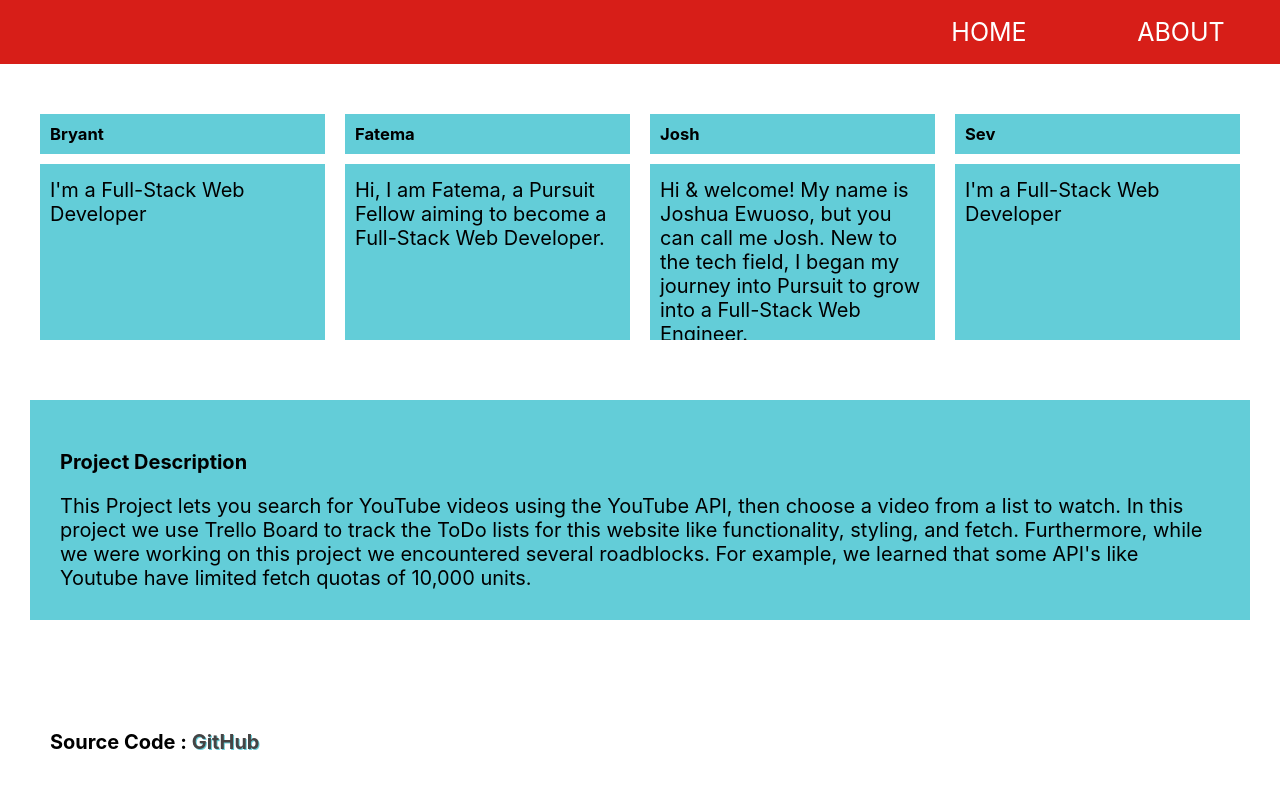
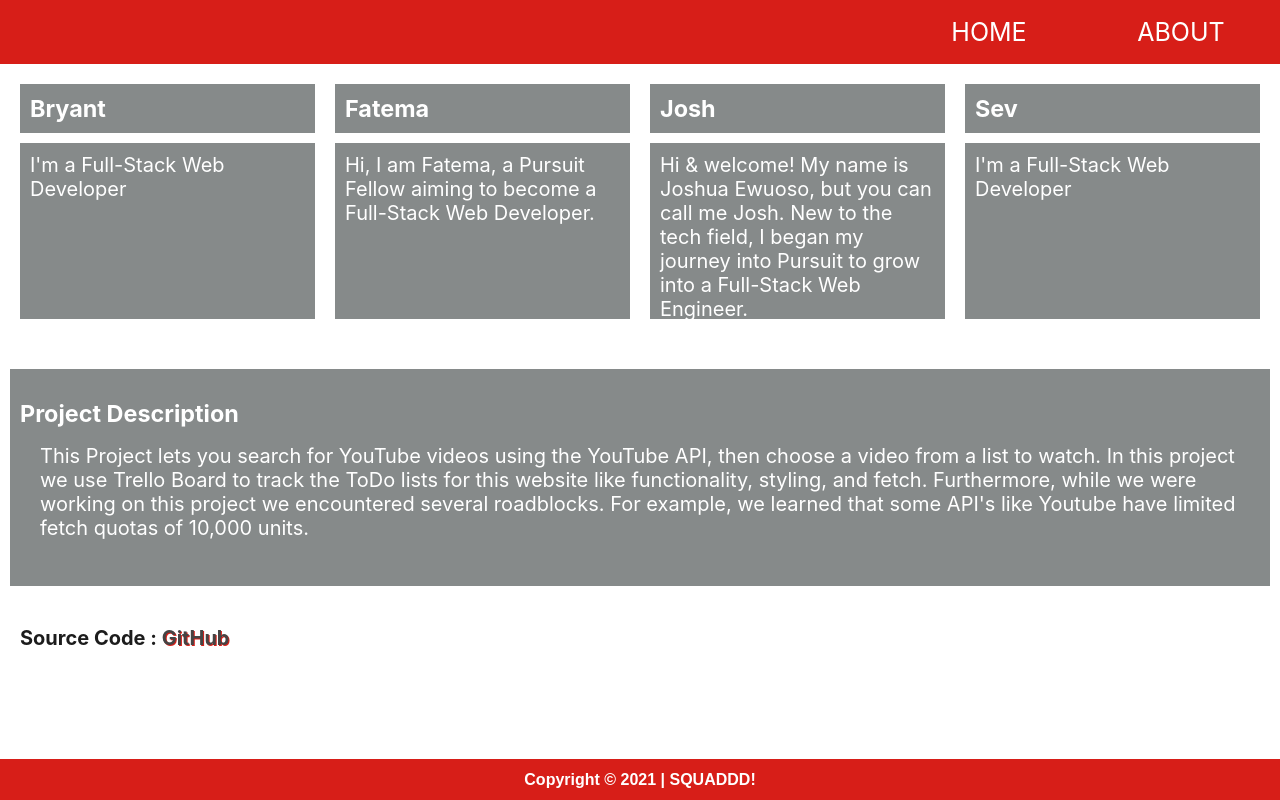
Before and after one commit to FatemaKK/YouTube-React, a React (Create React App) app: page /About in a window 1280 px wide. Built offline with nearby package versions, Linux system fonts and the light colour scheme.

Commit message:
color theme

```diff
--- a/src/App.js
+++ b/src/App.js
@@ -6,7 +6,7 @@ import Home from "./Components/Home";
 import Video from "./Components/Video";
 import NavBar from "./Components/NavBar";
 import StartPage from "./Components/StartPage";
-// import Footer from "./Components/Footer";
+import Footer from "./Components/Footer";
 
 
 class App extends Component {
@@ -20,7 +20,7 @@ class App extends Component {
           <Route path="/Videos/:id" element={<Video />} />
           <Route path="/About" element={<About />} />
         </Routes>
-        {/* <Footer /> */}
+        <Footer />
       </div>
     );
   }
--- a/src/Components/About.css
+++ b/src/Components/About.css
@@ -1,109 +1,102 @@
 .about {
-  height: 80vh;
+  height: 50vh;
   font-family: -apple-system, BlinkMacSystemFont, "Segoe UI", Roboto, Oxygen,
     Ubuntu, Cantarell, "Open Sans", "Helvetica Neue", sans-serif;
   font-size: 20px;
-  padding: 10px;
-  margin: 10px;
+  color: white;
 }
 
 .members {
   display: grid;
   grid-template-columns: repeat(4, 1fr);
   padding: 10px;
-  padding-top: 20px;
-  padding-bottom: 20px;
-  /* background-color: rgb(125, 164, 172); */
 }
 
 .Bryant {
-  background-color: rgb(99, 205, 216);
+  background-color: rgb(134, 138, 138);
   margin: 10px;
   padding: 10px;
 }
 
 .Fatema {
-  background-color: rgb(99, 205, 216);
+  background-color: rgb(134, 138, 138);
   margin: 10px;
   padding: 10px;
 }
 
 .Josh {
-  background-color: rgb(99, 205, 216);
+  background-color: rgb(134, 138, 138);
   margin: 10px;
   padding: 10px;
 }
 
 .Sev {
-  background-color: rgb(99, 205, 216);
+  background-color: rgb(134, 138, 138);
   margin: 10px;
   padding: 10px;
 }
 
 .Bryant:hover {
   box-shadow: 2px 2px 30px rgba(0, 0, 0, 0.2);
-  background-color: rgb(215, 122, 101);
+  background-color: #d71e18;
 }
 
 .Fatema:hover {
   box-shadow: 2px 2px 30px rgba(0, 0, 0, 0.2);
-  background-color: rgb(215, 122, 101);
+  background-color: #d71e18;
 }
 
 .Josh:hover {
   box-shadow: 2px 2px 30px rgba(0, 0, 0, 0.2);
-  background-color: rgb(215, 122, 101);
+  background-color: #d71e18;
 }
 
 .Sev:hover {
   box-shadow: 2px 2px 30px rgba(0, 0, 0, 0.2);
-  background-color: rgb(215, 122, 101);
+  background-color: #d71e18;
 }
 
 .project {
-  padding-top: 30px;
-  padding-bottom: 30px;
   padding: 30px 10px 30px 10px;
   margin: 30px 10px 30px 10px;
-  background-color: rgb(99, 205, 216);
+  background-color: rgb(134, 138, 138);
 }
 
 .project:hover {
   box-shadow: 2px 2px 30px rgba(0, 0, 0, 0.2);
-  background-color: rgb(215, 122, 101);
+  background-color: #d71e18;
 }
 
 h4 {
   padding: 10px;
   margin: 10px;
+  color: rgb(28, 28, 28);
 }
 
 .description {
-  padding: 0px  10px 0px 10px;
-  margin: 0px 10px 0px 10px;
+  padding: 8px  10px 8px 10px;
+  margin: 8px 10px 8px 10px;
 }
 
 .whiteSpace {
   height: 22vh;
-  background-color: rgb(99, 205, 216);
-  padding: 14px 10px 14px 10px;
+  background-color: rgb(134, 138, 138);
+  padding: 10px;
   margin: 10px;
   overflow: scroll;
 }
 
 .whiteSpace:hover {
   box-shadow: 2px 2px 30px rgba(0, 0, 0, 0.2);
-  background-color: rgb(215, 122, 101);
+  background-color: #d71e18;
 }
 
 .repo {
-  padding: 10px;
-  padding-top: 60px;
   margin: auto;
 }
 
 .repo-link {
   color: rgb(69, 68, 68);
-  text-shadow: 1px 1px rgb(99, 205, 216);
+  text-shadow: 1px 1px #d71e18;
   text-decoration: none;
 }
--- a/src/Components/About.js
+++ b/src/Components/About.js
@@ -7,26 +7,26 @@ class About extends React.Component {
       <div className="about">
         <div className="members">
           <section>
-            <h5 className="Bryant">Bryant</h5>
+            <h3 className="Bryant">Bryant</h3>
             <p className="whiteSpace">I'm a Full-Stack Web Developer</p>
           </section>
           <section>
-            <h5 className="Fatema">Fatema</h5>
+            <h3 className="Fatema">Fatema</h3>
             <p className="whiteSpace">
               Hi, I am Fatema, a Pursuit Fellow aiming to become a Full-Stack Web Developer.
             </p>
           </section>
           <section>
-            <h5 className="Josh">Josh</h5>
+            <h3 className="Josh">Josh</h3>
             <p className="whiteSpace">Hi & welcome! My name is Joshua Ewuoso, but you can call me Josh. New to the tech field, I began my journey into Pursuit to grow into a Full-Stack Web Engineer.</p>
           </section>
           <section>
-            <h5 className="Sev">Sev</h5>
+            <h3 className="Sev">Sev</h3>
             <p className="whiteSpace">I'm a Full-Stack Web Developer</p>
           </section>
         </div>
         <section className="project">
-          <h4>Project Description</h4>
+          <h3>Project Description</h3>
           <p className="description">
             This Project lets you search for YouTube videos using the YouTube
             API, then choose a video from a list to watch. In this project we
--- a/src/Components/Footer.css
+++ b/src/Components/Footer.css
@@ -5,8 +5,9 @@
 	bottom: 0;
 	right: 0;
 	text-align: center;
+	font-family: Arial, Helvetica, sans-serif;
 	font-weight: bold;
-	background-color: red;
+	background-color: #d71e18;
 	color: white;
 	padding: 0.3cm;
 }
--- a/src/Components/Footer.js
+++ b/src/Components/Footer.js
@@ -2,7 +2,7 @@ import React from "react";
 import "./Footer.css";
 
 const Footer = () => {
-  return <footer className="footer">Copyright &copy; 2021 | SQUADDD!</footer>;
+  return <footer className="bottom">Copyright &copy; 2021 | SQUADDD!</footer>;
 };
 
 export default Footer;
```
